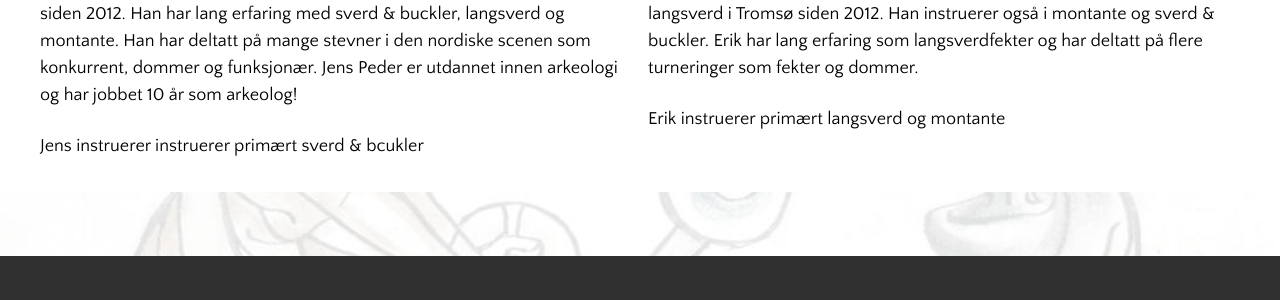
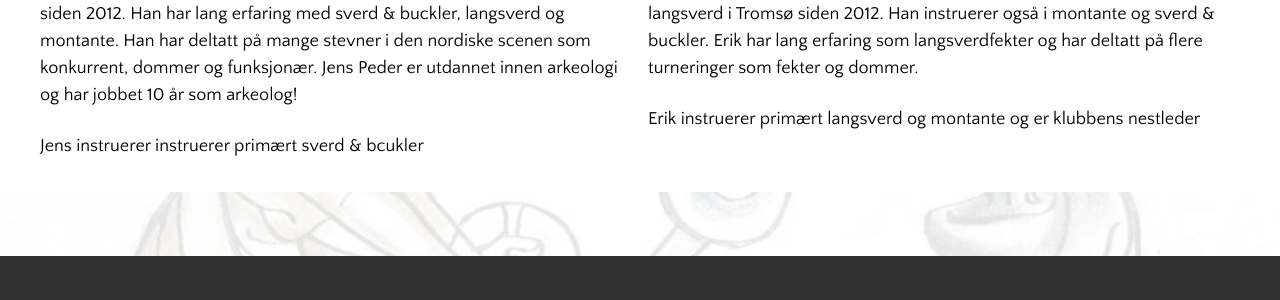
Before and after one commit to frieduellister/frieduellister.github.io, a Jekyll site: the page built from pages/tromso/instroktorer-tromso.html, in a window 1280 px wide. Shown: the part 1110-1410 px from the top of the page. Built offline with Jekyll 4.4.1, drawn with Linux system fonts in a browser that asks for light colours.

Commit message:
Erik nestleder

```diff
--- a/pages/tromso/instroktorer-tromso.html
+++ b/pages/tromso/instroktorer-tromso.html
@@ -45,7 +45,7 @@ permalink: /tromso/instroktorer
           instruerer også i montante og sverd & buckler. Erik har lang erfaring som langsverdfekter og har deltatt på
           flere turneringer som fekter og dommer.
         </p>
-        <p>Erik instruerer primært langsverd og montante</p>
+        <p>Erik instruerer primært langsverd og montante og er klubbens nestleder</p>
       </div>
     </div>
   </div>
```
